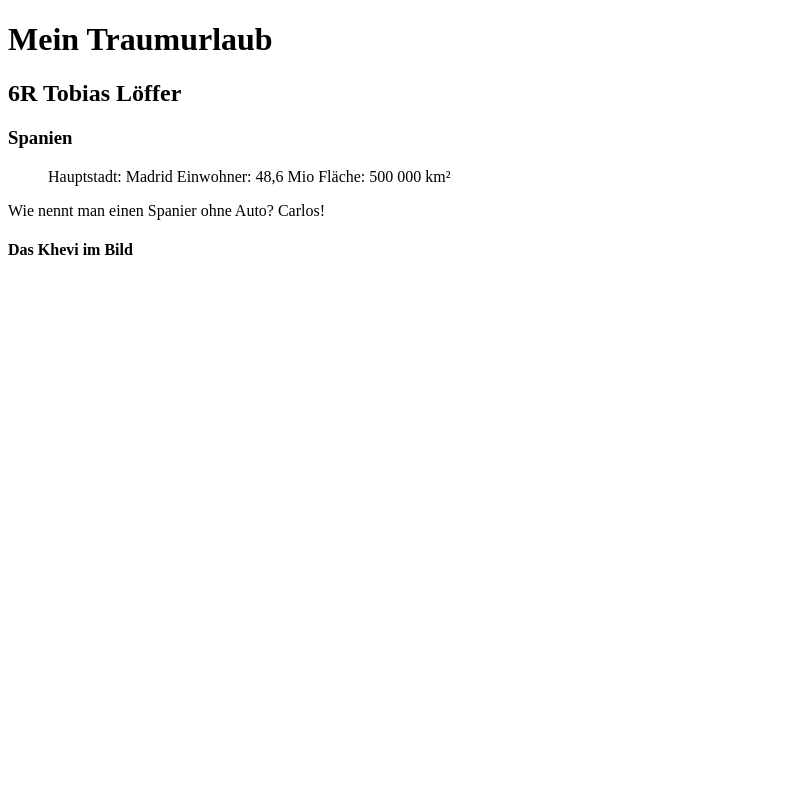
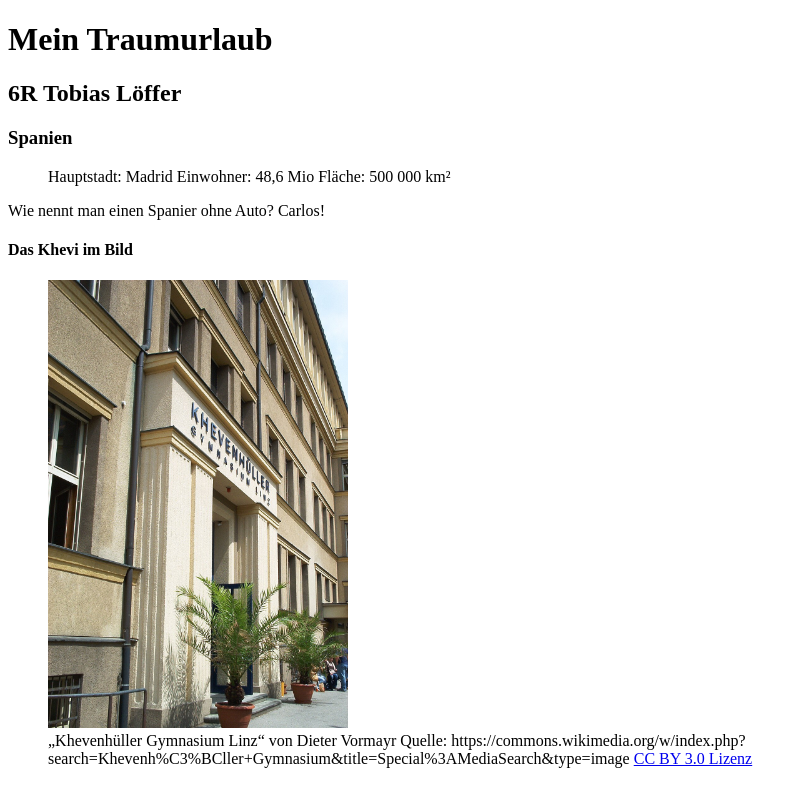
Before and after one commit to erfgbghnmjkl/loeffler-6test-web, a plain HTML site: page index.html in a window 1280 px wide. Shown: the whole page, without its empty margins (0-808 px from the left). Drawn offline with Linux system fonts and the light colour scheme.

Commit message:
Update index.html
Aufgabe 3 erledigt

```diff
--- a/index.html
+++ b/index.html
@@ -19,6 +19,17 @@
 
                 <h4>Das Khevi im Bild</h4>
 
+    <figure>
+            <img src="./img/wahrzeichen.jpg" alt="Haupteingang der Khevenhüller Gymnasiums" title="Vorgegebenes Bild" width="300">
+                <figcaption>
+                    „Khevenhüller Gymnasium Linz“ von Dieter Vormayr
+                    Quelle: https://commons.wikimedia.org/w/index.php?search=Khevenh%C3%BCller+Gymnasium&title=Special%3AMediaSearch&type=image
+                     <a href="https://creativecommons.org/licenses/by-sa/3.0/de/deed.en">
+                        CC BY 3.0 Lizenz
+                    </a>
+                </figcaption>
+    </figure>
+
 
 
 </body>
```
